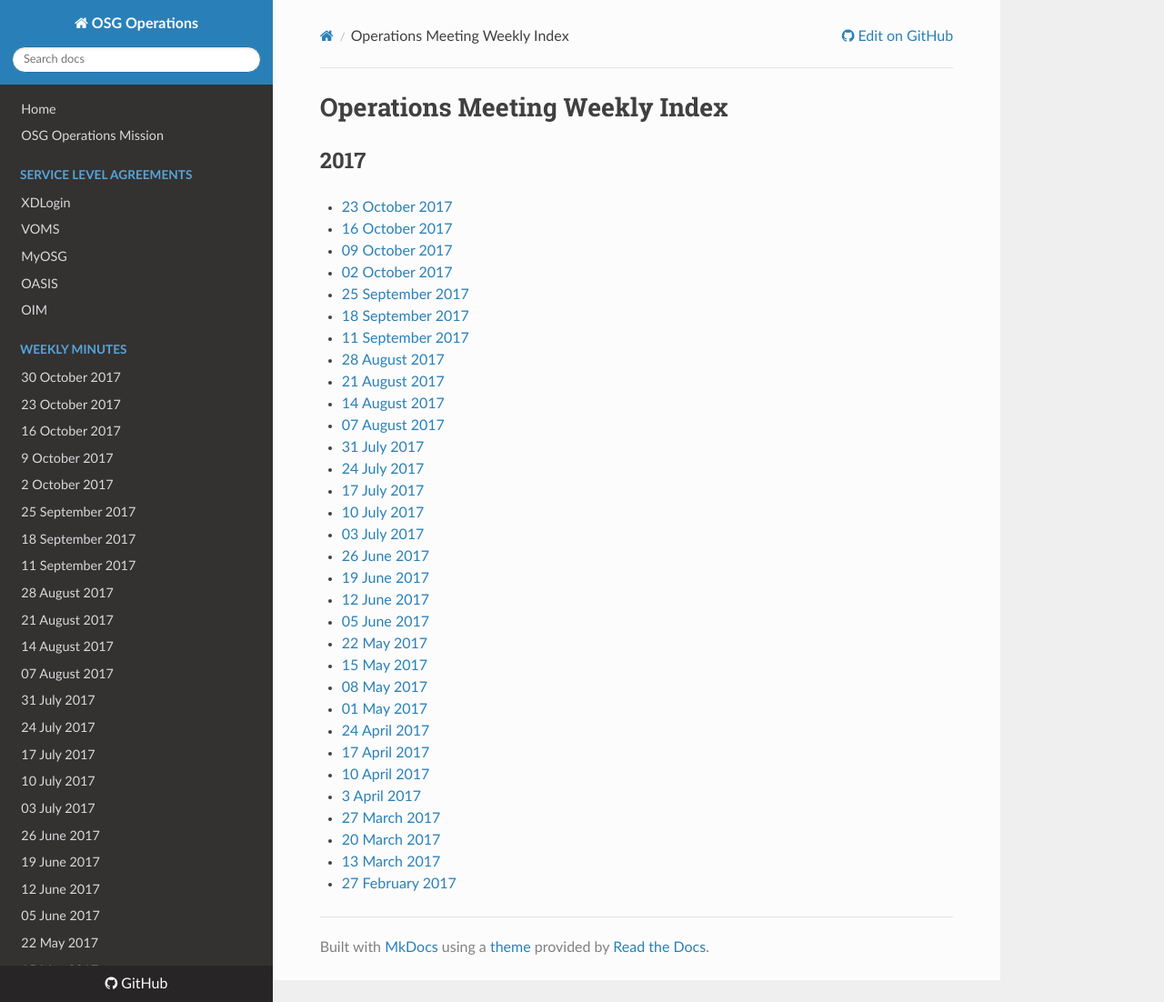
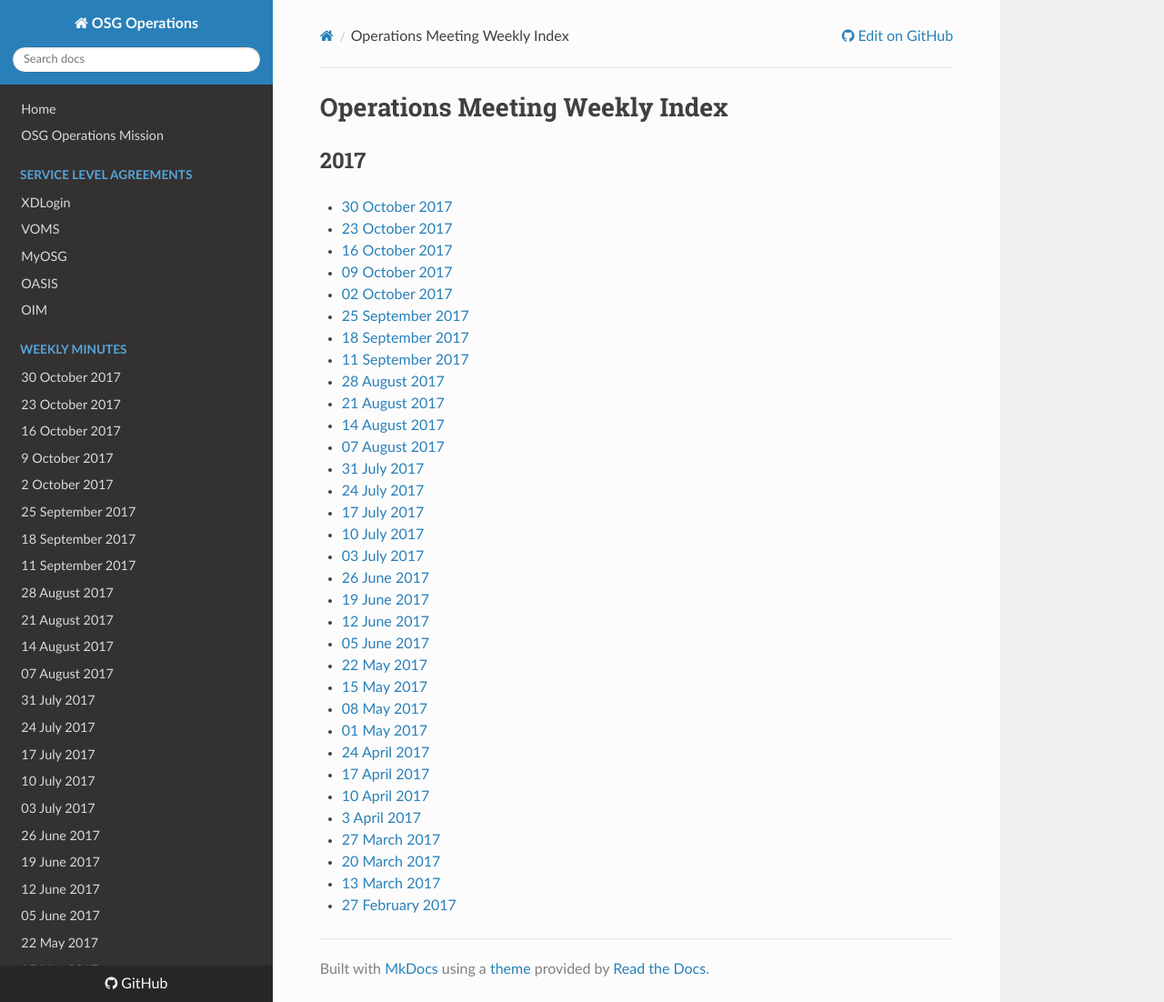
Before and after one commit to osg-htc/operations, an MkDocs documentation site: the page built from docs/WeeklyMinutes/MeetingIndex.md, in a window 1280 px wide and 1102 px high. Shown: the whole window at 91% size. Built offline with MkDocs 1.6.1, drawn with Linux system fonts in a browser that asks for light colours; nearby versions of some CDN libraries; old or Windows-style settings are respelled for this version of MkDocs.

Commit message:
Update MeetingIndex.md

```diff
--- a/docs/WeeklyMinutes/MeetingIndex.md
+++ b/docs/WeeklyMinutes/MeetingIndex.md
@@ -1,6 +1,7 @@
 # Operations Meeting Weekly Index
 
 ## 2017
+   * [30 October 2017](30Oct2017.md)
    * [23 October 2017](23Oct2017.md)
    * [16 October 2017](16Oct2017.md)
    * [09 October 2017](09Oct2017.md)
```
